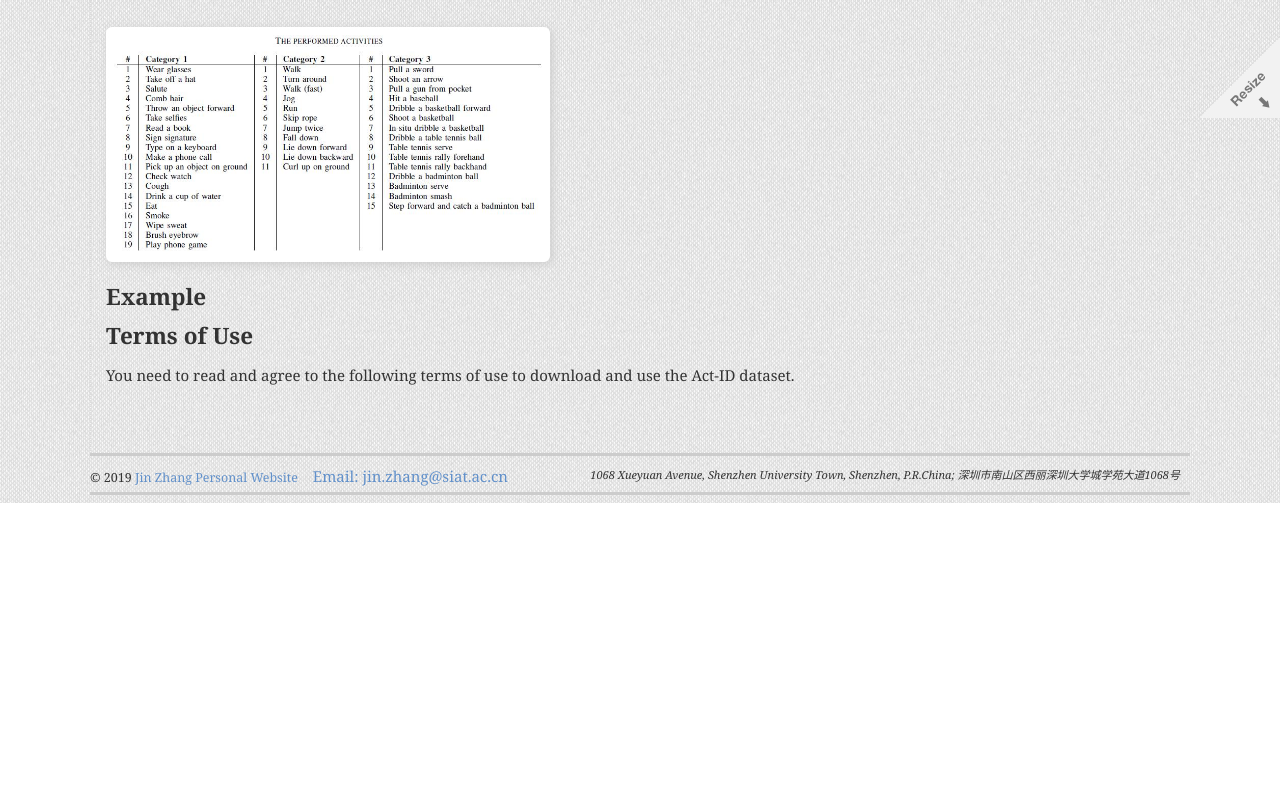
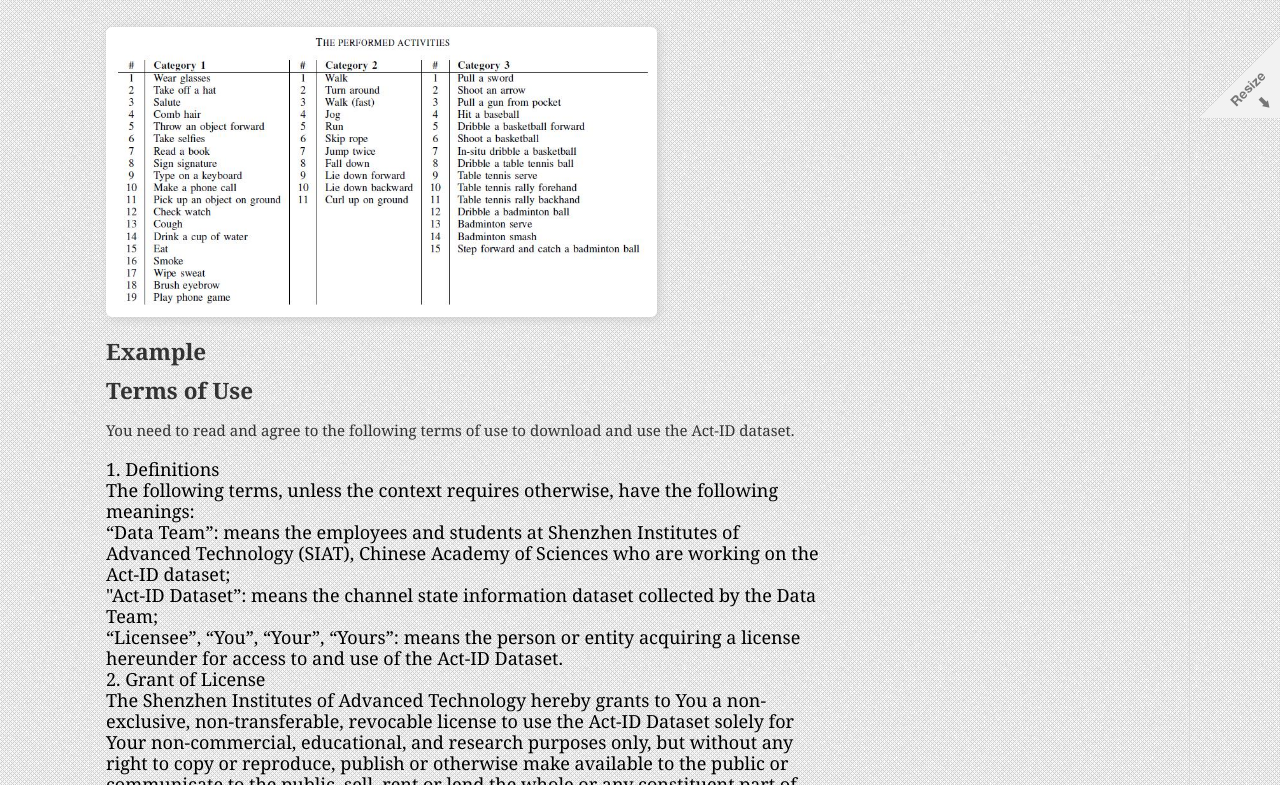
Before and after one commit to jinzhang-unsw/web, a plain HTML site: page act-id.html in a window 1280 px wide. Shown: the part 682-1467 px from the top of the page. Before the commit the page ends 1185 px from the top, so only its background shows below. Drawn offline with Linux system fonts and the light colour scheme.

Commit message:
add terms of use

```diff
--- a/act-id.html
+++ b/act-id.html
@@ -42,14 +42,53 @@
              of activity was conducted for once. Each activity lasts around 5 seconds. The activities
               that are inherently of finite duration would be repeated in limited times. The whole
                data collection experiment lasts over 20 days.</p>
-               <img src="images/act-id-list.jpg" style="width: 60%; height: 60%" alt="">
+               <img src="images/act-id-list.jpg" style="width: 75%; height: 75%" alt="">
         <h2>Example</h2>
       <h2>Terms of Use</h2>
       <p>You need to read and agree to the following terms of use to download and use the Act-ID dataset.</p>
       <!-- <p>Education:</p> -->
-      <p>
+      <p style="color:black;font-size:18px;">
+          1. Definitions
+          <br>
+          The following terms, unless the context requires otherwise, have the following meanings:
+          <br>
+          “Data Team”: means the employees and students at Shenzhen Institutes of Advanced Technology (SIAT), Chinese Academy of Sciences
+          who are working on the Act-ID dataset;
+          <br>
+          "Act-ID Dataset”: means the channel state information dataset collected by the Data Team;
+          <br>
+          “Licensee”, “You”, “Your”, “Yours”: means the person or entity acquiring a license hereunder for access to and use of the Act-ID Dataset.
+          <br>
+          2. Grant of License
+          <br>
+          The Shenzhen Institutes of Advanced Technology hereby grants to You a non-exclusive, non-transferable, revocable license
+           to use the Act-ID Dataset solely for Your non-commercial, educational, and research purposes only, but without any right
+            to copy or reproduce, publish or otherwise make available to the public or communicate to the public, sell, rent or lend
+             the whole or any constituent part of the Act-ID Dataset thereof. The Act-ID Dataset shall not be redistributed without
+              the express written prior approval of the Shenzhen Institutes of Advanced Technology.
+              You agree to respect the privacy of those human
+               subjects whose activities data are included in the Act-ID Dataset. Do not attempt to reverse the anonymization process
+                to identify specific identifiers including, without limitation, names, postal address information, telephone numbers,
+                 e-mail addresses, social security numbers, and biometric identifiers. You agree not to reverse engineer, separate or
+                 otherwise tamper with the Act-ID Dataset so that data can be extracted and used outside the scope of that permitted
+                 in this Agreement.
+          <br>
+          You agree to acknowledge the source of the Act-ID Dataset in all of Your publications and presentations based wholly or in
+           part on the Act-ID Dataset. You agree to provide a disclaimer in any publication or presentation to the effect that
+            the Shenzhen Institutes of Advanced Technology does not bear any responsibility for Your analysis or interpretation of Act-ID Dataset.
+          <br>
+          You agree and acknowledge that the Shenzhen Institutes of Advanced Technology may hold, process, and store any
+           personal data submitted by You for validation and statistical purposes and for the purposes of the administration and
+            management of SignFi Dataset. You agree that any personal data submitted by You is accurate to the best of his or her knowledge.
+          <br>
+          The Shenzhen Institutes of Advanced Technology and Mary provides the Act-ID Dataset “AS IS,” without any warranty or promise
+           of technical support, and disclaims any liability of any kind for any damages whatsoever resulting from use of the Act-ID Dataset .
+          <br>
+          THE COLLLEGE OF WILLIAM AND MARY MAKES NO WARRANTIES, EXPRESS OR IMPLIED WITH RESPECT TO THE ACT-ID DATASET, INCLUDING ANY
+           IMPLIED WARRANTY OF MERCHANTABILITY OR FITNESS FOR A PARTICULAR PURPOSE, WHICH ARE HEREBY EXPRESSLY DISCLAIMED.
+          <br>
+          Your acceptance and use of the Act-ID Dataset binds you to the terms and conditions of this License as stated herein.
         <br>
-        <!-- [<a href="#">Read more</a>] -->
       </p>
     </article>
     <!-- Article Element Ends Here -->
```
